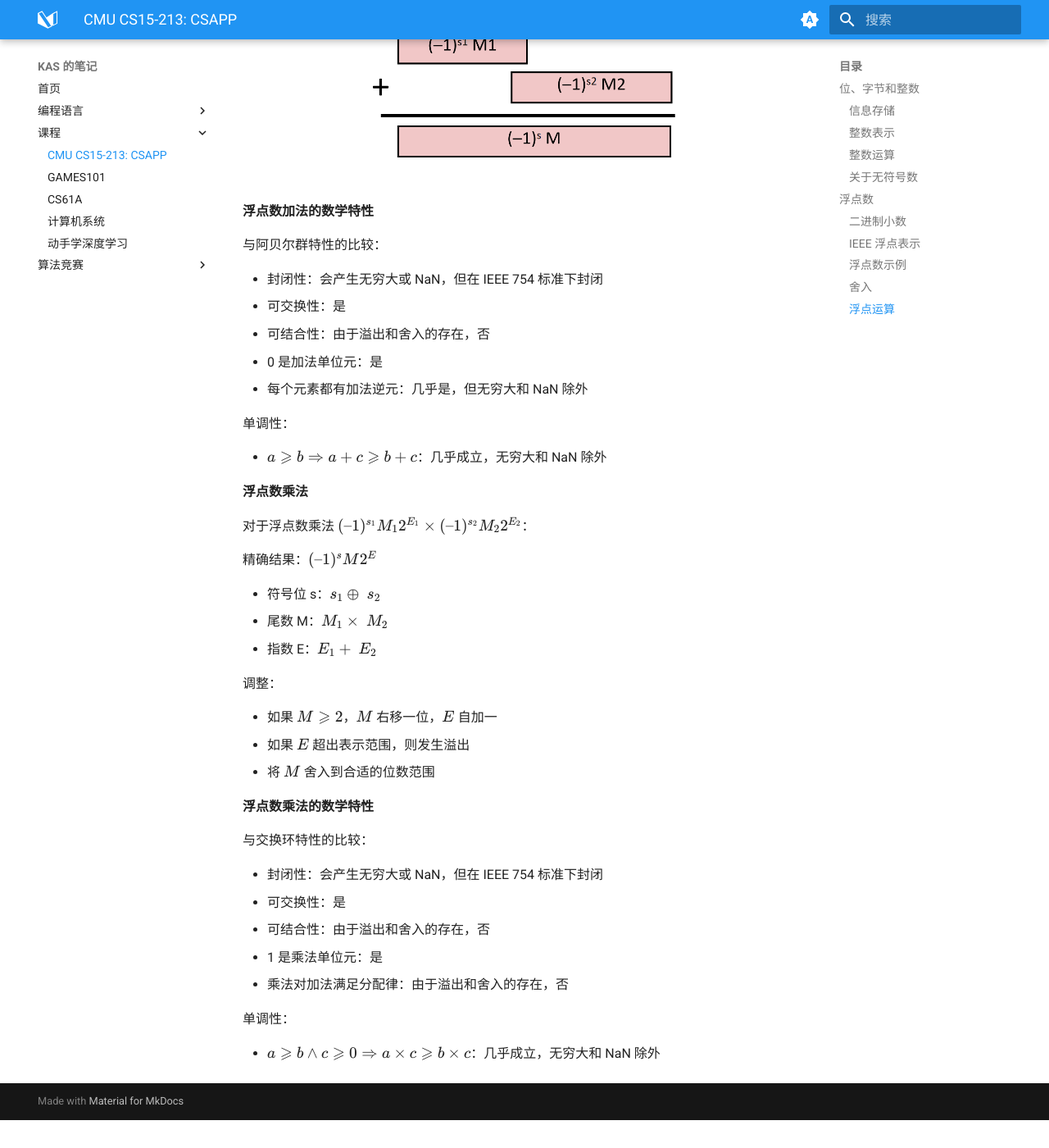
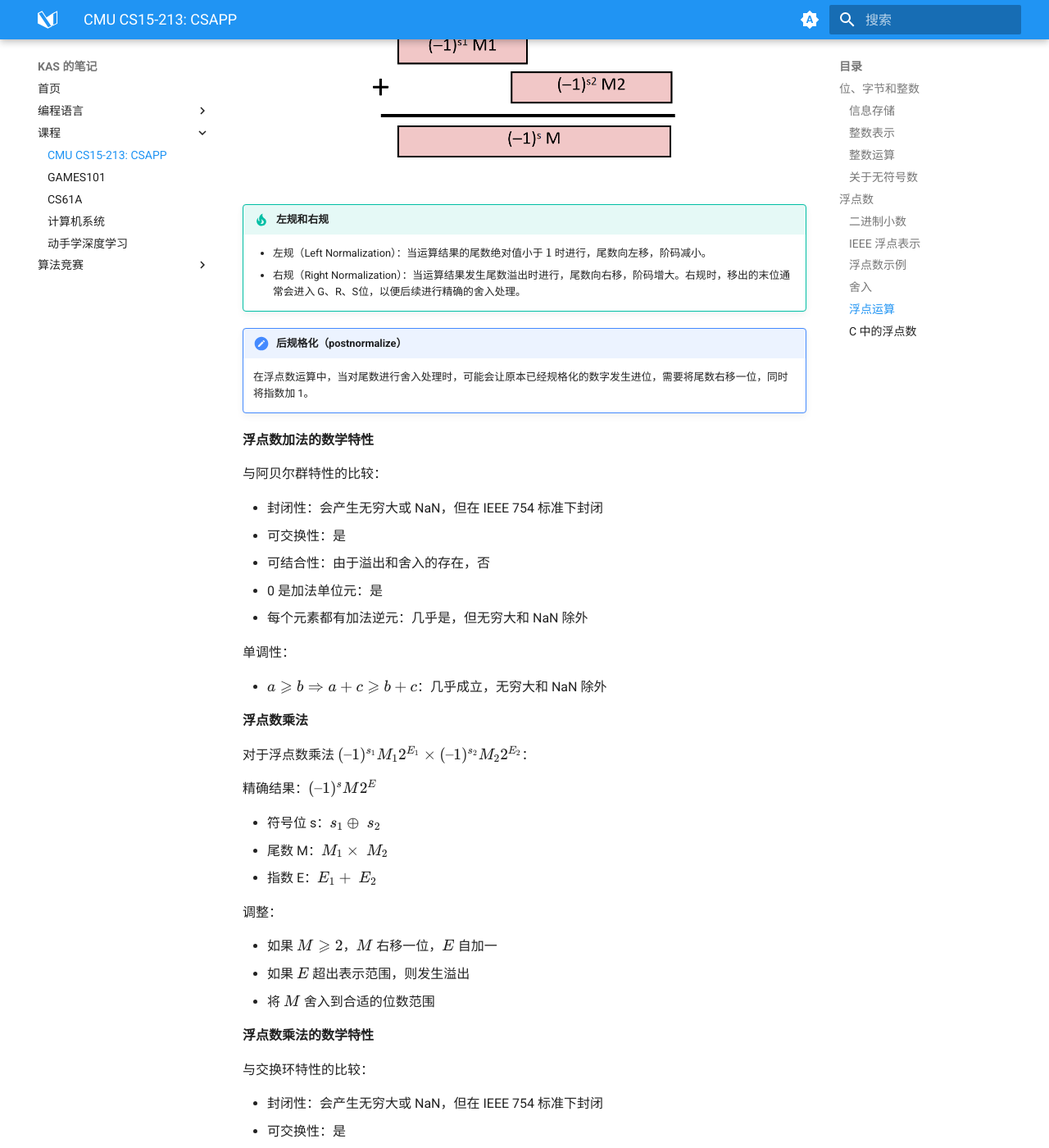
Before and after one commit to kas030/mkdocs-blog, an MkDocs documentation site: the page built from blog/docs/courses/cmu-cs15-213-csapp.md, in a window 1280 px wide and 1400 px high, scrolled down 16181 px. Shown: the whole window at 82% size. Built offline with MkDocs 1.6.1 and Material for MkDocs 9.7.7, drawn with Linux system fonts in a browser that asks for light colours; before the commit the page ends 17547 px from its top, so only the background shows below that; some of the changed text lies outside the part shown.

Commit message:
docs: update cmu cs15-213 - fp

```diff
--- a/blog/docs/courses/cmu-cs15-213-csapp.md
+++ b/blog/docs/courses/cmu-cs15-213-csapp.md
@@ -587,6 +587,15 @@
 ![img](./cmu-cs15-213-csappp-assets/img/ieee-exp-alignment.png){ width="400" }
 {.center-img}
 
+!!! tip "左规和右规"
+
+    - 左规（Left Normalization）：当运算结果的尾数绝对值小于 $1$ 时进行，尾数向左移，阶码减小。
+    - 右规（Right Normalization）：当运算结果发生尾数溢出时进行，尾数向右移，阶码增大。右规时，移出的末位通常会进入 G、R、S位，以便后续进行精确的舍入处理。
+
+!!! note "后规格化（postnormalize）"
+
+    在浮点数运算中，当对尾数进行舍入处理时，可能会让原本已经规格化的数字发生进位，需要将尾数右移一位，同时将指数加 1。
+
 **浮点数加法的数学特性**
 
 与阿贝尔群特性的比较：
@@ -630,3 +639,17 @@
 单调性：
 
 - $a \geqslant b \land c \geqslant 0 \Rightarrow a \times c \geqslant b \times c$：几乎成立，无穷大和 NaN 除外
+
+### C 中的浮点数
+
+**类型转换**
+
+在 `int`、`float` 和 `double` 之间进行强制转换会改变位的表示方式。
+
+- `double` / `float` $\rightarrow$ `int`：
+    - 截断小数部分，类似于向零取整
+    - 当数值超出范围或为 NaN 时未定义，通常会被设置为 $TMin$
+- `int` $\rightarrow$ `double`：
+    - 只要 `int` 的字长 $\leqslant53$ 位，就是精确转换
+- `int` $\rightarrow$ `float`
+    - 可能会发生舍入
```
